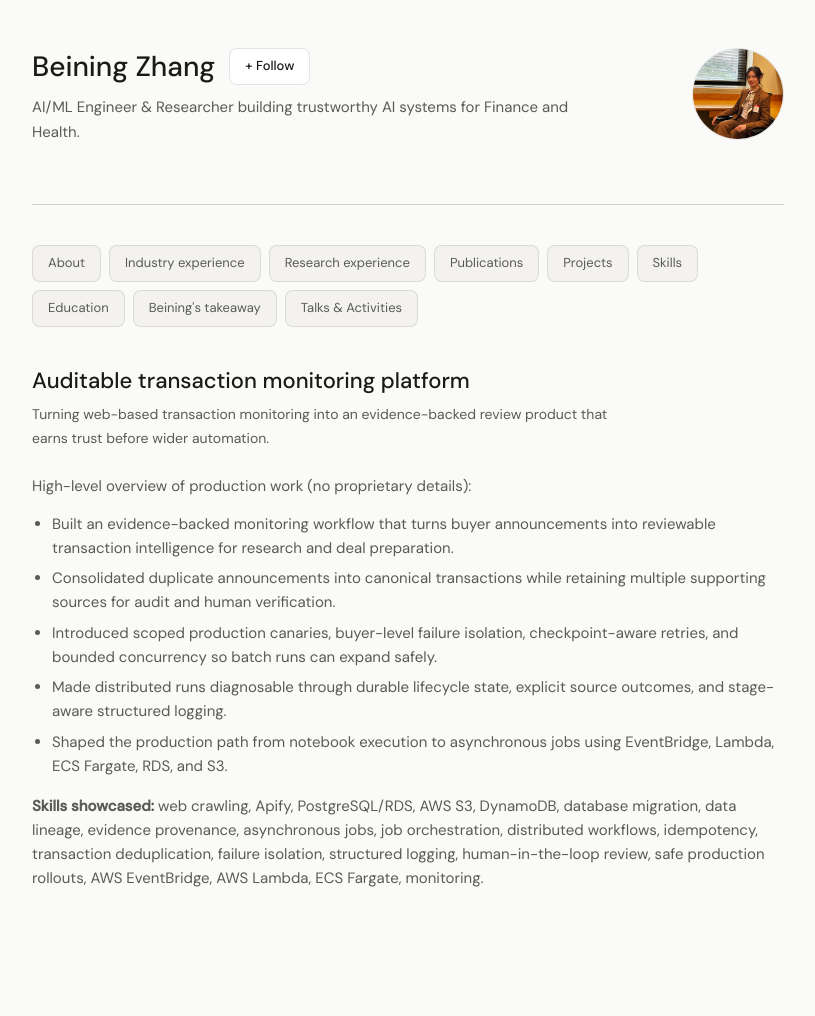
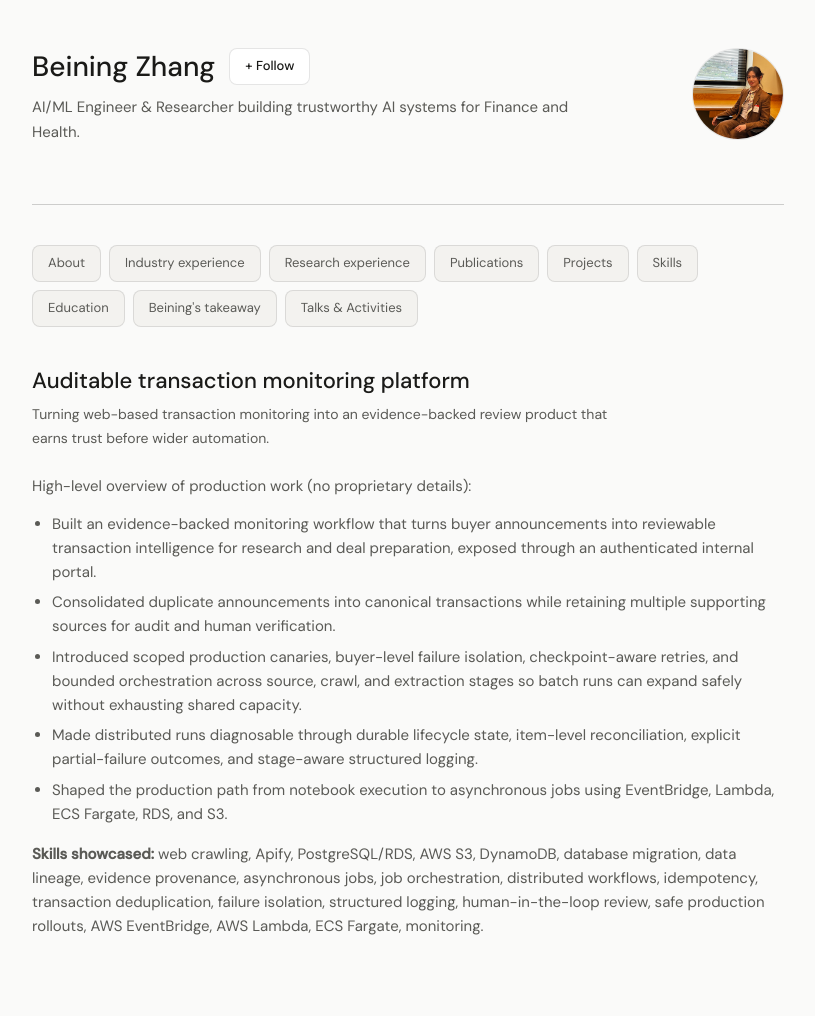
Before and after one commit to BeiningZhang/beiningzhang.github.io, a Jekyll site: the page built from _portfolio/portfolio-4.md, in a window 1280 px wide. Shown: the whole page, without its empty margins (232-1047 px from the left). Built offline with Jekyll 4.4.1, drawn with Linux system fonts in a browser that asks for light colours; some web fonts are replaced; before the commit the page ends 968 px from its top, so only the background shows below that.

Commit message:
Add weekly portfolio update for 29 August 2026 (#11)

```diff
--- a/_portfolio/portfolio-4.md
+++ b/_portfolio/portfolio-4.md
@@ -6,10 +6,10 @@ collection: portfolio
 
 High-level overview of production work (no proprietary details):
 
-- Built an evidence-backed monitoring workflow that turns buyer announcements into reviewable transaction intelligence for research and deal preparation.
+- Built an evidence-backed monitoring workflow that turns buyer announcements into reviewable transaction intelligence for research and deal preparation, exposed through an authenticated internal portal.
 - Consolidated duplicate announcements into canonical transactions while retaining multiple supporting sources for audit and human verification.
-- Introduced scoped production canaries, buyer-level failure isolation, checkpoint-aware retries, and bounded concurrency so batch runs can expand safely.
-- Made distributed runs diagnosable through durable lifecycle state, explicit source outcomes, and stage-aware structured logging.
+- Introduced scoped production canaries, buyer-level failure isolation, checkpoint-aware retries, and bounded orchestration across source, crawl, and extraction stages so batch runs can expand safely without exhausting shared capacity.
+- Made distributed runs diagnosable through durable lifecycle state, item-level reconciliation, explicit partial-failure outcomes, and stage-aware structured logging.
 - Shaped the production path from notebook execution to asynchronous jobs using EventBridge, Lambda, ECS Fargate, RDS, and S3.
 
 **Skills showcased:** web crawling, Apify, PostgreSQL/RDS, AWS S3, DynamoDB, database migration, data lineage, evidence provenance, asynchronous jobs, job orchestration, distributed workflows, idempotency, transaction deduplication, failure isolation, structured logging, human-in-the-loop review, safe production rollouts, AWS EventBridge, AWS Lambda, ECS Fargate, monitoring.
```
Also changed, not shown: _pages/industry-experience.md (+1 -1 lines), _pages/skills.md (+1 -1 lines), _portfolio/portfolio-5.md (added, +15 -0 lines).
